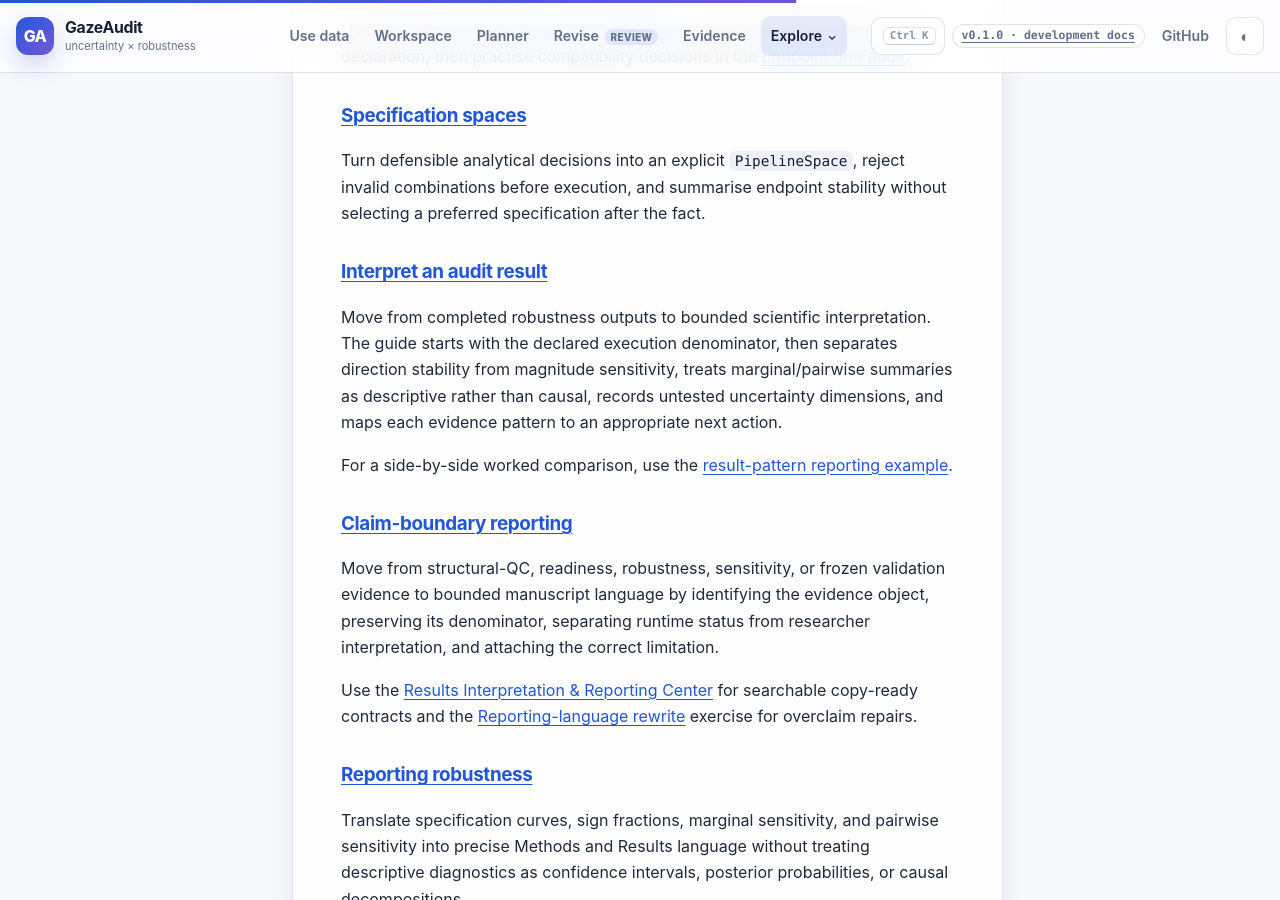
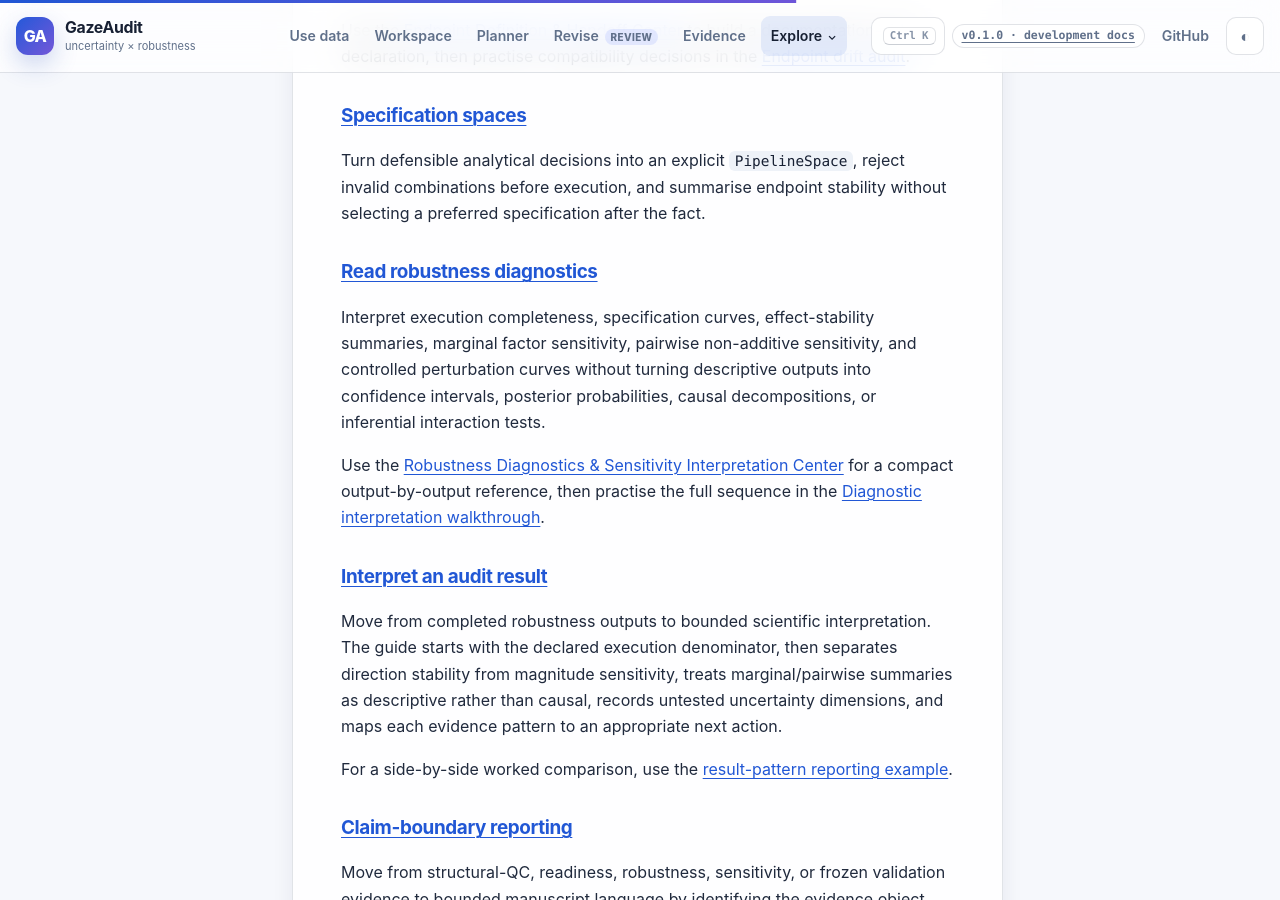
Before and after one commit to stefanosbalaskas/GazeAudit, a Jekyll site: the page built from docs/guides/index.md, in a window 1280 px wide and 900 px high, scrolled down 9013 px. Built offline with Jekyll 4.4.1, drawn with Linux system fonts in a browser that asks for light colours.

Commit message:
docs: surface robustness diagnostic interpretation guide

```diff
--- a/docs/guides/index.md
+++ b/docs/guides/index.md
@@ -223,6 +223,12 @@ Use the [Endpoint Definition & Handoff Center]({{ '/docs/endpoint-contract/' | r
 
 Turn defensible analytical decisions into an explicit `PipelineSpace`, reject invalid combinations before execution, and summarise endpoint stability without selecting a preferred specification after the fact.
 
+### [Read robustness diagnostics](robustness-diagnostics/)
+
+Interpret execution completeness, specification curves, effect-stability summaries, marginal factor sensitivity, pairwise non-additive sensitivity, and controlled perturbation curves without turning descriptive outputs into confidence intervals, posterior probabilities, causal decompositions, or inferential interaction tests.
+
+Use the [Robustness Diagnostics & Sensitivity Interpretation Center]({{ '/docs/robustness-diagnostics/' | relative_url }}) for a compact output-by-output reference, then practise the full sequence in the [Diagnostic interpretation walkthrough]({{ '/docs/examples/robustness-diagnostic-walkthrough/' | relative_url }}).
+
 ### [Interpret an audit result](interpret-audit-result/)
 
 Move from completed robustness outputs to bounded scientific interpretation. The guide starts with the declared execution denominator, then separates direction stability from magnitude sensitivity, treats marginal/pairwise summaries as descriptive rather than causal, records untested uncertainty dimensions, and maps each evidence pattern to an appropriate next action.
```
